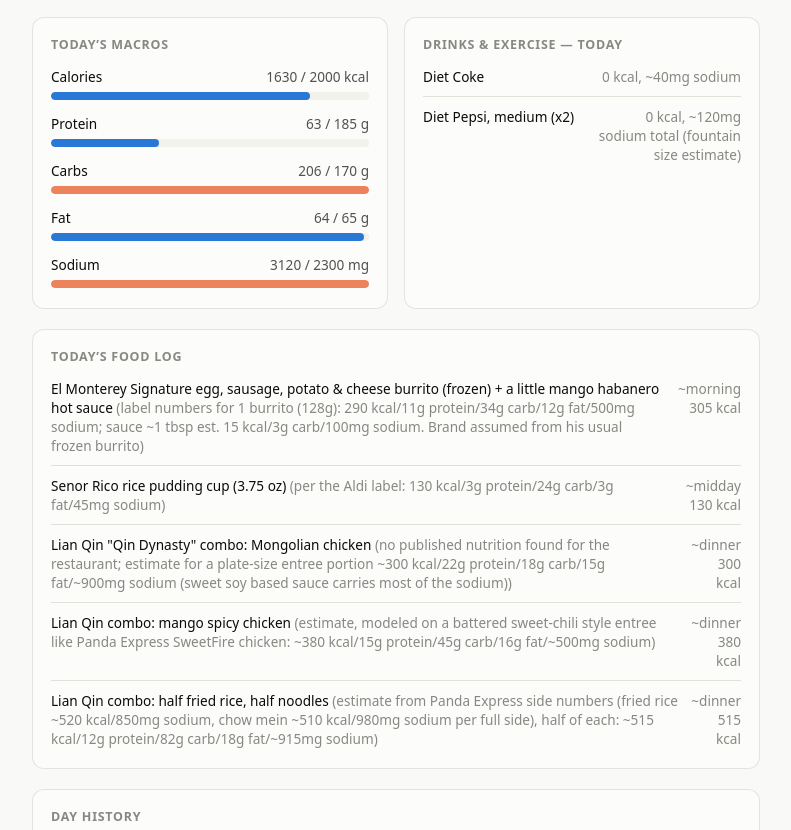
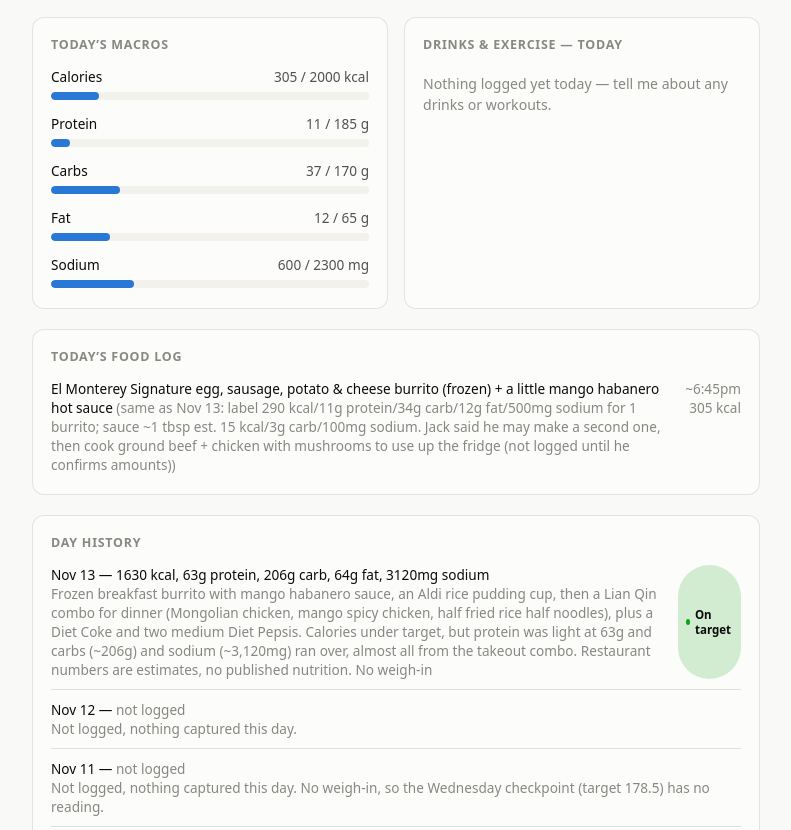
Before and after one commit to Scantr0n/macro-tracker, a plain HTML site: page index.html in a window 1280 px wide. Shown: the part 676-1506 px from the top of the page, without its empty margins (244-1035 px from the left). Drawn offline with Linux system fonts and the light colour scheme.

Commit message:
Archive Nov 13, log Nov 14 burrito
Co-Authored-By: Claude Opus 5.5 <noreply@anthropic.com>

```diff
--- a/index.html
+++ b/index.html
@@ -260,7 +260,7 @@
 
   <header>
     <h1>Macro &amp; Weight Tracker</h1>
-    <div class="updated">Updated Nov 13, 2026</div>
+    <div class="updated">Updated Nov 14, 2026</div>
   </header>
 
   <section class="stats">
@@ -436,20 +436,14 @@
     sodium: 2300,
   };
 
-  // Today (Nov 13) so far.
-  const todayMacros = { calories: 1630, protein: 63, carbs: 206, fat: 64, sodium: 3120 };
+  // Today (Nov 14) so far.
+  const todayMacros = { calories: 305, protein: 11, carbs: 37, fat: 12, sodium: 600 };
 
   const todayFoodLog = [
-    { time: "~morning", item: "El Monterey Signature egg, sausage, potato & cheese burrito (frozen) + a little mango habanero hot sauce", detail: "label numbers for 1 burrito (128g): 290 kcal/11g protein/34g carb/12g fat/500mg sodium; sauce ~1 tbsp est. 15 kcal/3g carb/100mg sodium. Brand assumed from his usual frozen burrito", cal: 305 },
-    { time: "~midday", item: "Senor Rico rice pudding cup (3.75 oz)", detail: "per the Aldi label: 130 kcal/3g protein/24g carb/3g fat/45mg sodium", cal: 130 },
-    { time: "~dinner", item: "Lian Qin \"Qin Dynasty\" combo: Mongolian chicken", detail: "no published nutrition found for the restaurant; estimate for a plate-size entree portion ~300 kcal/22g protein/18g carb/15g fat/~900mg sodium (sweet soy based sauce carries most of the sodium)", cal: 300 },
-    { time: "~dinner", item: "Lian Qin combo: mango spicy chicken", detail: "estimate, modeled on a battered sweet-chili style entree like Panda Express SweetFire chicken: ~380 kcal/15g protein/45g carb/16g fat/~500mg sodium", cal: 380 },
-    { time: "~dinner", item: "Lian Qin combo: half fried rice, half noodles", detail: "estimate from Panda Express side numbers (fried rice ~520 kcal/850mg sodium, chow mein ~510 kcal/980mg sodium per full side), half of each: ~515 kcal/12g protein/82g carb/18g fat/~915mg sodium", cal: 515 },
+    { time: "~6:45pm", item: "El Monterey Signature egg, sausage, potato & cheese burrito (frozen) + a little mango habanero hot sauce", detail: "same as Nov 13: label 290 kcal/11g protein/34g carb/12g fat/500mg sodium for 1 burrito; sauce ~1 tbsp est. 15 kcal/3g carb/100mg sodium. Jack said he may make a second one, then cook ground beef + chicken with mushrooms to use up the fridge (not logged until he confirms amounts)", cal: 305 },
   ];
 
   const drinksExercise = [
-    { what: "Diet Coke", detail: "0 kcal, ~40mg sodium" },
-    { what: "Diet Pepsi, medium (x2)", detail: "0 kcal, ~120mg sodium total (fountain size estimate)" },
   ];
 
   // Past days, archived once the calendar rolls over — todayMacros above is always the live day.
@@ -553,6 +547,7 @@
     { date: "Nov 10", calories: 1505, protein: 60, carbs: 200, fat: 50, sodium: 3380, note: "Weigh-in 181.8 on the SJU scale, flat vs Nov 9. The daily coffee, a mapo tofu lunch (about 1/7 of the pot) with a third of a basmati pouch and an Aldi diet cola, then a full ramen bowl and a regular boba milk tea at Ippin Ramen in Waite Park. Calories came in under target, but protein was light at 60g, carbs ran over (~200g, the noodles and boba) and sodium ran about 1,100mg over (~3,380mg), mostly the ramen broth. Ramen and boba numbers are estimates, no published nutrition" },
     { date: "Nov 11", calories: null, protein: null, carbs: null, fat: null, sodium: null, note: "Not logged, nothing captured this day. No weigh-in, so the Wednesday checkpoint (target 178.5) has no reading." },
     { date: "Nov 12", calories: null, protein: null, carbs: null, fat: null, sodium: null, note: "Not logged, nothing captured this day." },
+    { date: "Nov 13", calories: 1630, protein: 63, carbs: 206, fat: 64, sodium: 3120, note: "Frozen breakfast burrito with mango habanero sauce, an Aldi rice pudding cup, then a Lian Qin combo for dinner (Mongolian chicken, mango spicy chicken, half fried rice half noodles), plus a Diet Coke and two medium Diet Pepsis. Calories under target, but protein was light at 63g and carbs (~206g) and sodium (~3,120mg) ran over, almost all from the takeout combo. Restaurant numbers are estimates, no published nutrition. No weigh-in" },
   ];
 
   // Grocery list built from this week's actual data: every low-sodium day traced back to fresh,
```
